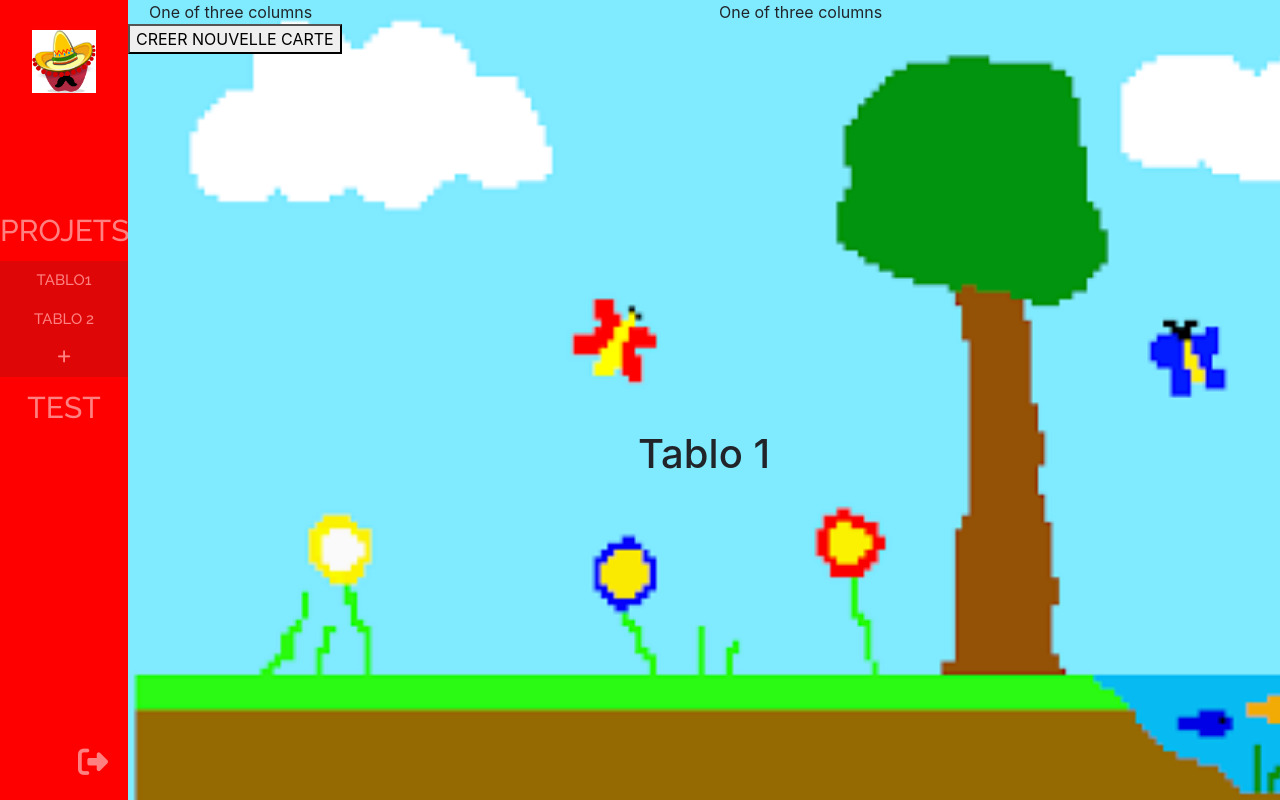
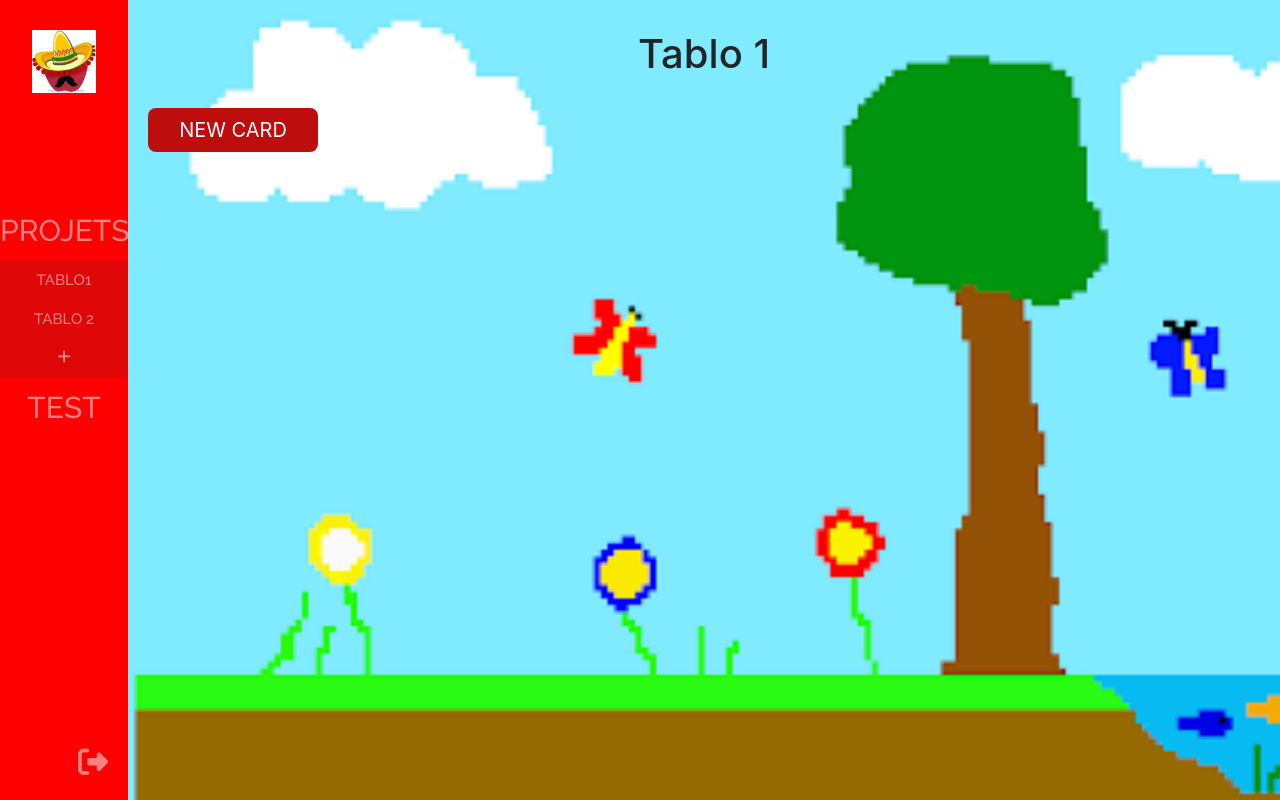
Before and after one commit to kentyo456/trello_de_ses_m, a plain HTML site: page tablo1.html in a window 1280 px wide. Drawn offline with nearby package versions, Linux system fonts and the light colour scheme.

Commit message:
03/11 matin

```diff
--- a/main.js
+++ b/main.js
@@ -28,11 +28,12 @@ function subMenuTablo1(){
 }
 
 function creatediv (){
-let div = document.createElement('card');
-div.classList.add('test');
-let text = document.createTextNode('Test');
+let div = document.createElement('div');
+div.classList.add('col-sm');
+let text = document.createTextNode('CARTE');
 div.appendChild(text);
-document.body.appendChild(div)
-var currentDiv = document.getElementById('titre');
-  document.body.insertBefore(card, currentDiv);
+
+let container = document.getElementById("row1");
+let child = document.getElementById("firstcol");
+container.insertBefore(div, child)
 }
--- a/style.css
+++ b/style.css
@@ -1,6 +1,9 @@
 @import url(https://fonts.googleapis.com/css?family=Raleway:400,500,800);
 body {
   margin: 0;
+}
+*:focus {
+  outline: 0 !important;
 }
 
 a {
@@ -111,13 +114,70 @@ a {
   bottom: 0;
   background-image: url("images/fond_accueil.png");
   background-size: cover;
+  padding-left: 20px;
+  padding-right: 20px;
 }
 
 .titre {
-  margin: auto;
+  margin-top: 30px;
+  margin-bottom: 30px;
+  margin-left: auto;
+  margin-right: auto;
   width: 20%;
   text-align: center;
   position: relative;
-  top: 50%;
-  transform: translateY(-50%);
 }
+
+.col-sm {
+  max-width: 20% !important;
+  min-width: 20% !important;
+}
+
+.createbutton {
+  border-radius: 8px;
+  border : 0px;
+  background-color: rgb(190, 13, 13);
+  width: 170px;
+  height: auto;
+  color: white;
+  font-size: 20px;
+  padding: 7px 15px;
+  transition-duration: 0.4s;
+}
+
+.createbutton:hover {
+  border-radius: 0px;
+  box-shadow: 0 12px 16px 0 rgba(0,0,0,0.24), 0 17px 50px 0 rgba(0,0,0,0.19);
+}
+
+.createbutton:active{
+  transform: translateY(4px);
+  border: 0px;
+  box-shadow: 0 12px 8px 0 rgba(0,0,0,0.24), 0 17px 50px 0 rgba(0,0,0,0.19);
+}
+
+.createbutton span {
+  cursor: pointer;
+  display: inline-block;
+  position: relative;
+  transition: 0.5s;
+  color: white;
+}
+
+.createbutton span:after {
+  font-weight: bolder;
+  content: '+';
+  position: absolute;
+  opacity: 0;
+  right: -20px;
+  transition: 0.5s;
+}
+
+.createbutton:hover span {
+  padding-right: 25px;
+}
+
+.createbutton:hover span:after {
+  opacity: 1;
+  right: 0;
+}
--- a/tablo1.html
+++ b/tablo1.html
@@ -14,8 +14,9 @@
     <script src="https://cdn.jsdelivr.net/npm/bootstrap@4.5.3/dist/js/bootstrap.bundle.min.js"
         integrity="sha384-ho+j7jyWK8fNQe+A12Hb8AhRq26LrZ/JpcUGGOn+Y7RsweNrtN/tE3MoK7ZeZDyx"
         crossorigin="anonymous"></script>
-    <script src="https://kit.fontawesome.com/07fd7fe79e.js" crossorigin="anonymous"></script>
+        <script src="https://kit.fontawesome.com/7698e13f3c.js" crossorigin="anonymous"></script>
     <script src='main.js'></script>
+
     <title>Tablo1</title>
 </head>
 
@@ -46,22 +47,20 @@
     </div>
 
     <div class="containerD">
-            <div class="container">
-                    <div class="row">
-                        <div class="col-sm">
-                            One of three columns
-                        </div>
-                        <div class="col-sm">
-                            One of three columns
-                        </div>
+        <div class="titre" id='title'>
+            <h1 id="tablo1">Tablo 1</h1>
+        </div>
+        <div>
+            <div class="row" id="row1">
+                <div class="col-sm" id="firstcol">
+                    <div>
+                        <button onclick="creatediv()"  class="createbutton"><span>NEW CARD</span></button>
                     </div>
                 </div>
-            <div>
-                <button onclick="creatediv()">CREER NOUVELLE CARTE</button>
             </div>
-        <div class="titre" id='titre'>
-            <h1>Tablo 1</h1>
         </div>
+
+
     </div>
 
 </body>
```
Also changed, not shown: index.html (+1 -1 lines), images/add.png (added).
